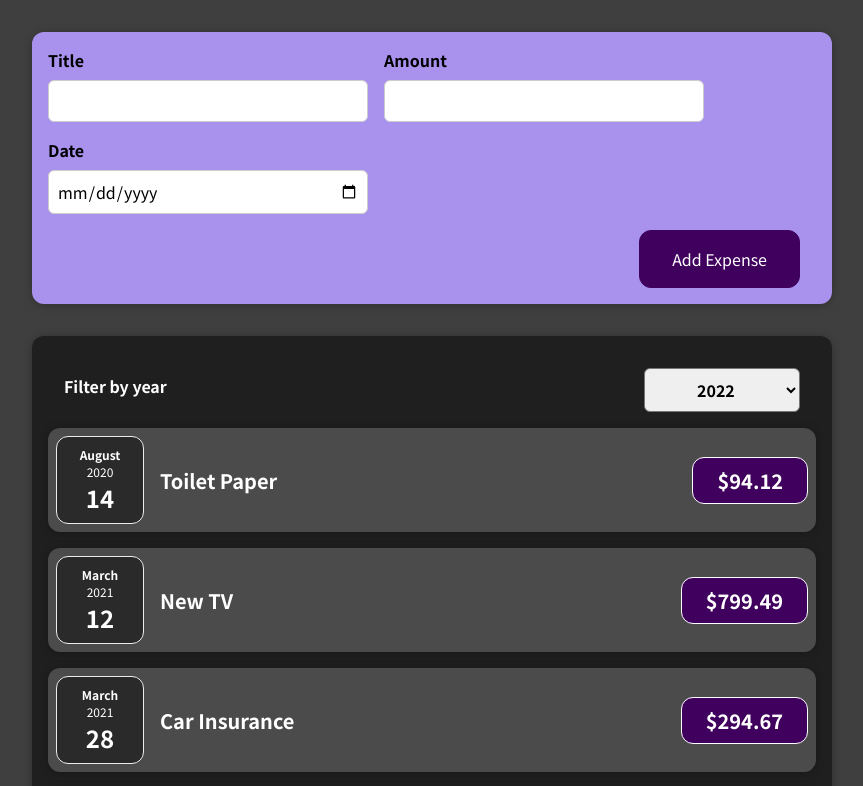
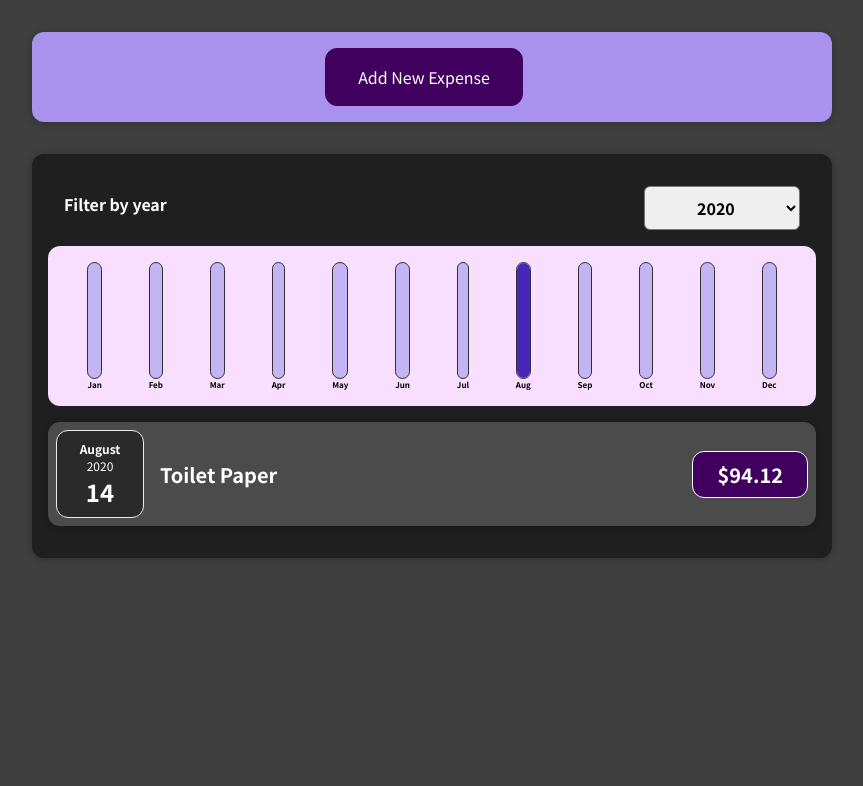
Before and after one commit to yadavravi2801/Expense-Tracker, a React (Create React App) app: page / in a window 1280 px wide. Shown: the top 786 px of the page, without its empty margins (208-1071 px from the left). Built offline with nearby package versions, Linux system fonts and the light colour scheme.

Commit message:
Work on with List and conditional content

```diff
--- a/src/App.js
+++ b/src/App.js
@@ -1,10 +1,9 @@
-import React from 'react';
+import React, { useState } from 'react';
 
 import NewExpense from './components/NewExpense/NewExpense';
 import Expenses from './components/Expenses/Expenses';
 
-const App = () => {
-  const expenses = [
+const DUMMY_EXPENSES = [
   {
     id: 'e1',
     title: 'Toilet Paper',
@@ -26,8 +25,13 @@ const App = () => {
   },
 ];
 
+const App = () => {
+  const [expenses, setExpenses] = useState(DUMMY_EXPENSES);
+
   const addExpenseHandler = (expense) => {
-    console.log(expense)
+    setExpenses((prevExpenses) => {
+      return [expense, ...prevExpenses]
+    })
   }
 
   return (
--- /dev/null
+++ b/src/components/Chart/Chart.css
@@ -0,0 +1,9 @@
+.chart {
+    padding: 1rem;
+    border-radius: 12px;
+    background-color: #f8dfff;
+    text-align: center;
+    display: flex;
+    justify-content: space-around;
+    height: 10rem;
+}
--- /dev/null
+++ b/src/components/Chart/Chart.js
@@ -0,0 +1,24 @@
+import React from "react";
+
+import ChartBar from "./ChartBar";
+import "./Chart.css";
+
+const Chart = (props) => {
+  const dataPointValues = props.dataPoints.map((dataPoint) => dataPoint.value);
+  const totalMaximum = Math.max(...dataPointValues);
+
+  return (
+    <div className='chart'>
+      {props.dataPoints.map((dataPoint) => (
+        <ChartBar
+          key={dataPoint.label}
+          value={dataPoint.value}
+          maxValue={totalMaximum}
+          label={dataPoint.label}
+        />
+      ))}
+    </div>
+  );
+};
+
+export default Chart;
--- /dev/null
+++ b/src/components/Chart/ChartBar.css
@@ -0,0 +1,30 @@
+.chart-bar {
+    height: 100%;
+    display: flex;
+    flex-direction: column;
+    align-items: center;
+}
+
+.chart-bar__inner {
+    height: 100%;
+    width: 100%;
+    border: 1px solid #313131;
+    border-radius: 12px;
+    background-color: #c3b4f3;
+    overflow: hidden;
+    display: flex;
+    flex-direction: column;
+    justify-content: flex-end;
+}
+
+.chart-bar__fill {
+    background-color: #4826b9;
+    width: 100%;
+    transition: all 0.3s ease-out;
+}
+
+.chart-bar__label {
+    font-weight: bold;
+    font-size: 0.5rem;
+    text-align: center;
+}
--- /dev/null
+++ b/src/components/Chart/ChartBar.js
@@ -0,0 +1,25 @@
+import React from 'react';
+
+import './ChartBar.css';
+
+const ChartBar = (props) => {
+  let barFillHeight = '0%';
+
+  if (props.maxValue > 0) {
+    barFillHeight = Math.round((props.value / props.maxValue) * 100) + '%';
+  }
+
+  return (
+    <div className='chart-bar'>
+      <div className='chart-bar__inner'>
+        <div
+          className='chart-bar__fill'
+          style={{ height: barFillHeight }}
+        ></div>
+      </div>
+      <div className='chart-bar__label'>{props.label}</div>
+    </div>
+  );
+};
+
+export default ChartBar;
--- a/src/components/Expenses/Expenses.js
+++ b/src/components/Expenses/Expenses.js
@@ -1,25 +1,34 @@
 import React, { useState } from 'react';
 
-import ExpenseItem from './ExpenseItem';
+import Card from '../UI/Card';
 import ExpensesFilter from './ExpensesFilter';
-import Card from '../UI/Card';
+import ExpensesList from './ExpensesList';
+import ExpensesChart from './ExpensesChart';
 import './Expenses.css';
 
 const Expenses = (props) => {
-  const [filteredYear, setFilteredYear] = useState('2022')
+  const [filteredYear, setFilteredYear] = useState('2020');
 
-  const filterChangeHandler = (year) => {
-    setFilteredYear(year);
-  }
+  const filterChangeHandler = (selectedYear) => {
+    setFilteredYear(selectedYear);
+  };
+
+  const filteredExpenses = props.items.filter((expense) => {
+    return expense.date.getFullYear().toString() === filteredYear;
+  });
 
   return (
-    <Card className="expenses">
-      <ExpensesFilter selected={filteredYear} onChangeFilter={filterChangeHandler} />
-        {
-            props.items.map(item => <ExpenseItem key={item.title} title={item.title} amount={item.amount} date={item.date} />)
-        }
-    </Card>
+    <div>
+      <Card className='expenses'>
+        <ExpensesFilter
+          selected={filteredYear}
+          onChangeFilter={filterChangeHandler}
+        />
+        <ExpensesChart expenses={filteredExpenses} />
+        <ExpensesList items={filteredExpenses} />
+      </Card>
+    </div>
   );
-}
+};
 
 export default Expenses;
--- /dev/null
+++ b/src/components/Expenses/ExpensesChart.js
@@ -0,0 +1,29 @@
+import React from 'react';
+
+import Chart from '../Chart/Chart';
+
+const ExpensesChart = (props) => {
+  const chartDataPoints = [
+    { label: 'Jan', value: 0 },
+    { label: 'Feb', value: 0 },
+    { label: 'Mar', value: 0 },
+    { label: 'Apr', value: 0 },
+    { label: 'May', value: 0 },
+    { label: 'Jun', value: 0 },
+    { label: 'Jul', value: 0 },
+    { label: 'Aug', value: 0 },
+    { label: 'Sep', value: 0 },
+    { label: 'Oct', value: 0 },
+    { label: 'Nov', value: 0 },
+    { label: 'Dec', value: 0 },
+  ];
+
+  for (const expense of props.expenses) {
+    const expenseMonth = expense.date.getMonth(); // starting at 0 => January => 0
+    chartDataPoints[expenseMonth].value += expense.amount;
+  }
+
+  return <Chart dataPoints={chartDataPoints} />;
+};
+
+export default ExpensesChart;
--- a/src/components/Expenses/ExpensesFilter.js
+++ b/src/components/Expenses/ExpensesFilter.js
@@ -5,7 +5,7 @@ import './ExpensesFilter.css';
 const ExpensesFilter = (props) => {
 
     const dropdownChangeHandler = (event) => {
-        props.onFilterChange(event.target.value)
+        props.onChangeFilter(event.target.value)
     }
 
     return (
--- /dev/null
+++ b/src/components/Expenses/ExpensesList.css
@@ -0,0 +1,9 @@
+.expenses-list {
+    list-style: none;
+    padding: 0;
+}
+
+.expenses-list__fallback {
+    color: white;
+    text-align: center;
+}
--- /dev/null
+++ b/src/components/Expenses/ExpensesList.js
@@ -0,0 +1,25 @@
+import React from 'react';
+import ExpenseItem from "./ExpenseItem";
+import './ExpensesList.css'
+
+const ExpensesList = (props) => {
+
+    if(props.items.length === 0){
+        return <h2 className="expenses-list__fallback">Found no expenses.</h2>
+    }
+
+    return <ul className="expenses-list">
+        {
+            props.items.map((expense) => (
+                <ExpenseItem
+                  key={expense.title}
+                  title={expense.title}
+                  amount={expense.amount}
+                  date={expense.date}
+                />
+            ))
+        }
+    </ul>
+}
+
+export default ExpensesList;
--- a/src/components/NewExpense/ExpenseForm.js
+++ b/src/components/NewExpense/ExpenseForm.js
@@ -44,8 +44,9 @@ const ExpenseForm = (props) => {
                 <input type="date" name="date" value={userInput.date} min="2019-01-01" max="2022-12-31" onChange={changeHandler} />
             </div>
         </div>
-        <div className="new-expense__actions">
-            <button type="submit">Add Expense</button>
+        <div className='new-expense__actions'>
+            <button type="button" onClick={props.onCancel}>Cancel</button>
+            <button type='submit'>Add Expense</button>
         </div>
     </form>
 }
--- a/src/components/NewExpense/NewExpense.js
+++ b/src/components/NewExpense/NewExpense.js
@@ -1,20 +1,38 @@
-import React from 'react';
+import React , { useState } from 'react';
 
 import ExpenseForm from './ExpenseForm';
 import './NewExpense.css';
 
 const NewExpense = (props) => {
+    const [isEditing, setIsEditing] = useState(false);
+
     const saveExpenseDataHandler = (enteredExpenseData) => {
         const expenseData = {
-            ...enteredExpenseData,
-            id: Math.random().toString()
-        }
+        ...enteredExpenseData,
+        id: Math.random().toString(),
+        };
+        props.onAddExpense(expenseData);
+        setIsEditing(false);
+    };
 
-        props.onAddExpense(expenseData);
-    }
+    const startEditingHandler = () => {
+        setIsEditing(true);
+    };
 
-    return <div className="new-expense">
-        <ExpenseForm onSaveExpenseData={saveExpenseDataHandler} />
+    const stopEditingHandler = () => {
+        setIsEditing(false);
+    };
+
+    return <div className='new-expense'>
+        {!isEditing && (
+            <button onClick={startEditingHandler}>Add New Expense</button>
+        )}
+        {isEditing && (
+            <ExpenseForm
+                onSaveExpenseData={saveExpenseDataHandler}
+                onCancel={stopEditingHandler}
+            />
+        )}
     </div>
 }
 
```
Lines whose indentation alone changed are shown as unchanged.
